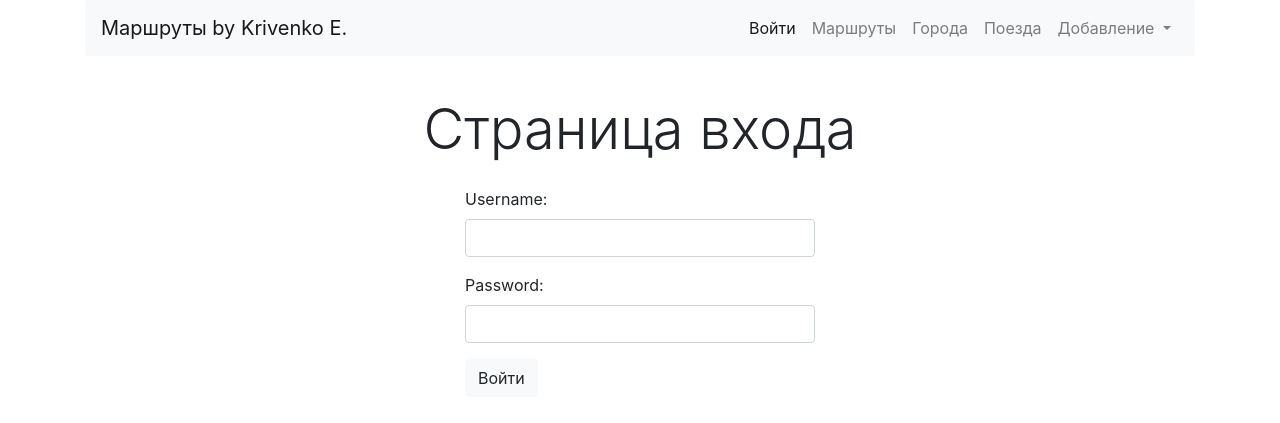
After one commit to jakosoll/travelling, a Django app: page /login/ in a window 1280 px wide. The commit adds this page. Shown: the top 423 px of the page. Run offline with Django 3.2, Linux system fonts and the light colour scheme; some libraries are stand-ins or nearby versions.

Commit message:
Added login page and check logic

```diff
--- a/apps/routes/views.py
+++ b/apps/routes/views.py
@@ -1,6 +1,8 @@
+from django.contrib.auth.mixins import LoginRequiredMixin
 from django.http import HttpResponseRedirect
 from django.shortcuts import render
 from django.contrib import messages
+from django.contrib.auth.decorators import login_required
 from django.urls import reverse_lazy
 from django.views.generic import DetailView, ListView, DeleteView
 from .graph import get_graph, dfs_paths
@@ -117,6 +119,7 @@ class RouteListView(ListView):
     template_name = 'routes/list.html'
 
 
-class RouteDeleteView(DeleteView):
+class RouteDeleteView(LoginRequiredMixin, DeleteView):
     model = Route
+    login_url = '/login/'
     success_url = reverse_lazy('routes:home')
--- a/templates/base.html
+++ b/templates/base.html
@@ -1,6 +1,7 @@
 {% url 'cities:home' as cities_home %}
 {% url 'trains:home' as trains_home %}
 {% url 'routes:list' as routes_list %}
+{% url 'login' as login %}
 <!doctype html>
 <html lang="ru">
 <head>
@@ -23,6 +24,11 @@
         </button>
         <div class="collapse navbar-collapse" id="navbarNavDropdown">
             <ul class="navbar-nav ml-auto">
+                {% if user.is_authenticated %}
+                    <li class="nav-item"><a class="nav-link" href="{% url 'logout' %}">@{{ user.username }}, выйти</a></li>
+                {% else %}
+                    <li class="nav-item {% if request.path == login %} active {% endif %}"><span class="nav-link">Войти</span></li>
+                {% endif %}
                 <li class="nav-item {% if request.path == routes_list %} active {% endif %}">
                     <a class="nav-link" href="{% url 'routes:list' %}">Маршруты</a>
                 </li>
--- /dev/null
+++ b/templates/login.html
@@ -0,0 +1,15 @@
+{% extends 'base.html' %}
+{% block content %}
+    <div class="container my-4">
+        <h1 class="display-4 text-center">Страница входа</h1>
+        <div class="row my-4">
+            <div class="col-md-4 mx-auto">
+                <form action="" method="post">
+                    {% csrf_token %}
+                    {{ form.as_p }}
+                    <input class="btn btn-light" type="submit" role="button" value="Войти">
+                </form>
+            </div>
+        </div>
+    </div>
+{% endblock %}
--- a/templates/routes/list.html
+++ b/templates/routes/list.html
@@ -12,8 +12,8 @@
                         <th scope="col">Откуда</th>
                         <th scope="col">Куда</th>
                         <th scope="col">Время в пути</th>
-                        <th scope="col">&nbsp;</th>
-                        <th scope="col">&nbsp;</th>
+
+
                     </tr>
                     </thead>
                     <tbody>
@@ -23,8 +23,6 @@
                             <th>{{ route.from_city }}</th>
                             <th>{{ route.to_city }}</th>
                             <th>{{ route.travel_time }} ч.</th>
-                            <td><a class="btn btn-danger btn-sm" href="{% url 'routes:delete' pk=route.pk %}"
-                                   role="button">Удалить</a></td>
                         </tr>
                     {% endfor %}
                     </tbody>
--- /dev/null
+++ b/travelling/forms.py
@@ -0,0 +1,18 @@
+from django import forms
+from django.contrib.auth import authenticate
+
+
+class UserLoginForm(forms.Form):
+    username = forms.CharField(widget=forms.TextInput(attrs={'class': 'form-control'}))
+    password = forms.CharField(widget=forms.PasswordInput(attrs={'class': 'form-control'}))
+
+    def clean(self, *agrs, **kwargs):
+        username = self.cleaned_data.get('username')
+        password = self.cleaned_data.get('password')
+        if username and password:
+            user = authenticate(username=username, password=password)
+            if not user:
+                raise forms.ValidationError('Такого пользователя нет')
+            if not user.check_password(password):
+                raise forms.ValidationError('Неверный пароль')
+        return super(UserLoginForm, self).clean(*agrs, **kwargs)
--- a/travelling/urls.py
+++ b/travelling/urls.py
@@ -15,10 +15,12 @@ Including another URLconf
 """
 from django.contrib import admin
 from django.urls import path, include
-
+from travelling.views import login_view, logout_view
 
 urlpatterns = [
     path('admin/', admin.site.urls),
+    path('login/', login_view, name='login'),
+    path('logout/', logout_view, name='logout'),
     path('cities/', include('apps.cities.urls', 'cities')),
     path('trains/', include('apps.trains.urls', 'trains')),
     path('', include('apps.routes.urls', 'routes')),
--- /dev/null
+++ b/travelling/views.py
@@ -0,0 +1,23 @@
+from django.http import HttpResponseRedirect
+from django.shortcuts import render, reverse
+from .forms import UserLoginForm
+from django.contrib.auth import login, authenticate, logout
+
+
+def login_view(request):
+    form = UserLoginForm(request.POST or None)
+    next_ = request.GET.get('next')
+    if form.is_valid():
+        username = request.POST.get('username')
+        password = request.POST.get('password')
+        user = authenticate(username=username.strip(), password=password.strip())
+        login(request, user)
+        next_post = request.POST.get('next')
+        redirect_path = next_ or next_post or '/'
+        return HttpResponseRedirect(redirect_path)
+    return render(request, 'login.html', {'form': form})
+
+
+def logout_view(request):
+    logout(request)
+    return HttpResponseRedirect(reverse('login'))
```
Also changed, not shown: apps/cities/views.py (+7 -3 lines), apps/trains/views.py (+7 -3 lines), templates/routes/detail.html (+7 -2 lines).
